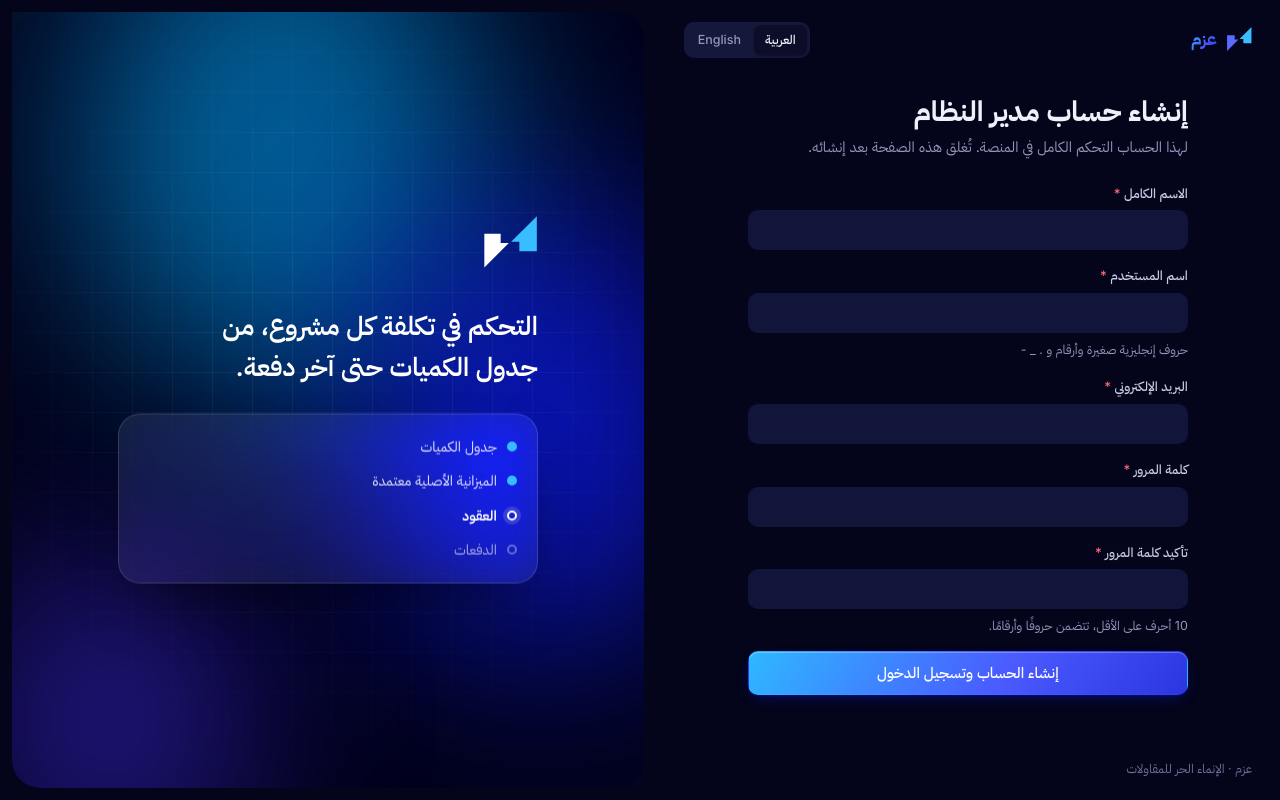
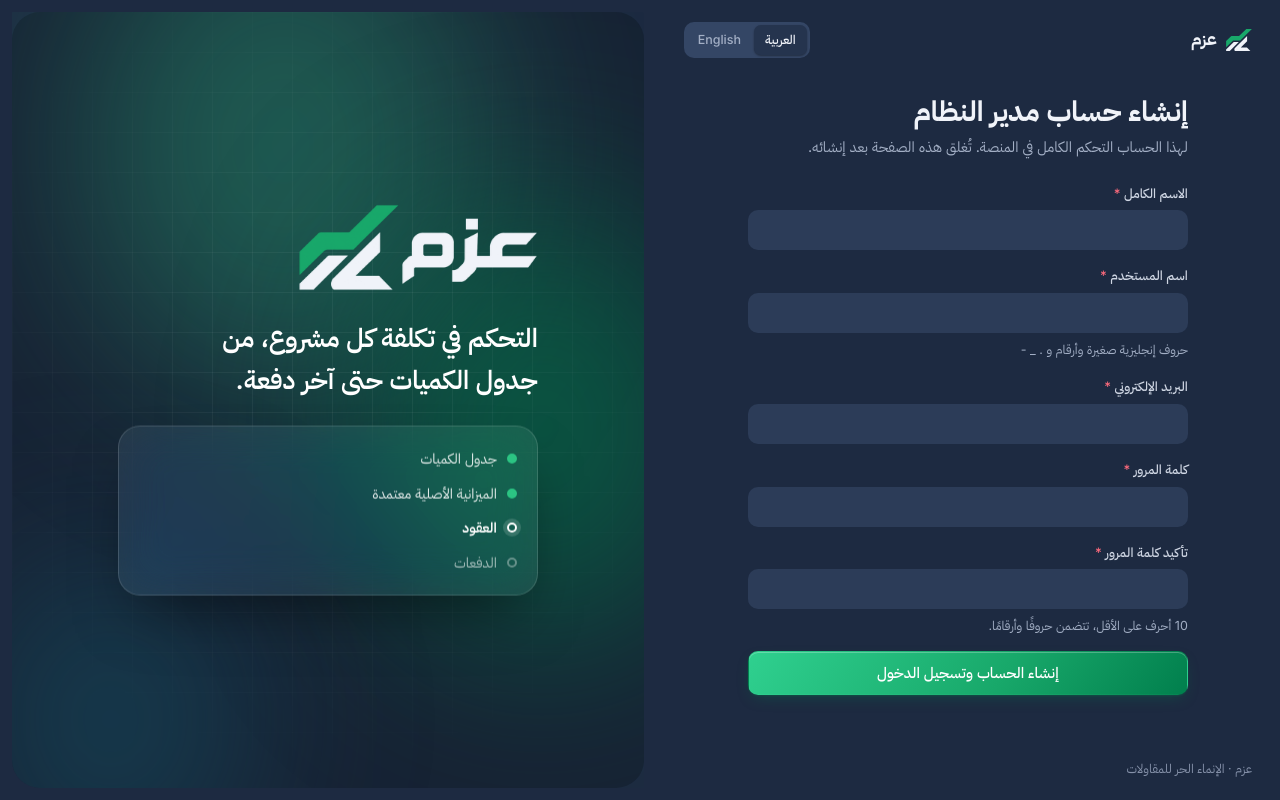
Before and after one commit to mohammadalgebaly-5492/azm, a Flask app: page /setup in a window 1280 px wide. Run offline with Flask 3, Linux system fonts and the light colour scheme; data that the repository does not hold is empty; parts of the project's set-up code (start-up, migrations or seed data) failed here and were passed over; some libraries are stand-ins or nearby versions.

Commit message:
هوية عزم الخاصة: شعار محمد، أزرار خضراء، وخلفية كحلية أفتح
- الشعار الجديد مرسوم كمتجه في mark()، والشعار الكامل في لوحة صفحة الدخول، وأيقونة جديدة للمتصفح
- حذف ملفات شعار الإنماء؛ الشركة المستخدمة تظهر باسمها فقط
- الألوان عبر الـ tokens: الأخضر للإجراءات، والخلفية #1d2a41 بدل الكحلي البنفسجي
- تحديث docs/identity.md وقواعد التصميم في CLAUDE.md

Co-Authored-By: Claude Opus 5.5 <noreply@anthropic.com>

```diff
--- a/app/static/early.js
+++ b/app/static/early.js
@@ -3,6 +3,6 @@
 (() => {
   const root = document.documentElement;
   root.style.colorScheme = "dark";
-  root.style.backgroundColor = "#04051a";
+  root.style.backgroundColor = "#1d2a41";
   root.classList.add("js");
 })();
--- a/app/static/style.css
+++ b/app/static/style.css
@@ -1,5 +1,5 @@
 /* AZM design system — follows docs/identity.md
-   One theme: the brand ink navy, with the sky → electric-blue brand gradient for actions and highlights.
+   One theme: dark navy, with the AZM green gradient (from the logo) for actions and highlights.
    All colors, radii and motion are tokens: change the look here, not in templates.
    Layout uses logical properties (inline-start/end) so one stylesheet serves Arabic (RTL) and English (LTR). */
 
@@ -17,40 +17,42 @@
   --side-w: 260px;
   --font: "Inter", "IBM Plex Sans Arabic", system-ui, -apple-system, "Segoe UI", sans-serif;
   --blur: saturate(180%) blur(20px);
-  --bg: #04051a;
-  --surface: #0c0e29;
-  --surface-2: #101233;
-  --sunken: #15183b;
-  --ink: #eef0fc;
-  --ink-2: #c9cce8;
-  --muted: #9396bb;
-  --faint: #6d7096;
-  --line: rgba(255, 255, 255, .08);
-  --line-2: rgba(255, 255, 255, .14);
-  --accent: #5b6bff;
-  --accent-hover: #7a87ff;
-  --accent-soft: rgba(91, 107, 255, .16);
-  --accent-ink: #bcc3ff;
+  --bg: #1d2a41;
+  --surface: #25344e;
+  --surface-2: #2b3b56;
+  --sunken: #344665;
+  --ink: #f0f3f9;
+  --ink-2: #cfd6e3;
+  --muted: #a3afc5;
+  --faint: #8591a9;
+  --line: rgba(255, 255, 255, .1);
+  --line-2: rgba(255, 255, 255, .16);
+  --brand: #18a86a;
+  --accent: #2cc483;
+  --accent-hover: #4fd49a;
+  --accent-soft: rgba(44, 196, 131, .16);
+  --accent-ink: #a8ecc9;
   --sky: #38bdff;
   --sky-soft: rgba(56, 189, 255, .14);
   --ok: #3fcf7f;   --ok-soft: rgba(63, 207, 127, .13);
   --warn: #f2b14a; --warn-soft: rgba(242, 177, 74, .13);
   --bad: #ff6b7d;  --bad-soft: rgba(255, 107, 125, .13);
   --violet: #a48bff; --violet-soft: rgba(164, 139, 255, .14);
-  --brand-grad: linear-gradient(125deg, #2fb8ff 0%, #4a5bff 58%, #2b35e0 100%);
-  --brand-grad-soft: linear-gradient(125deg, rgba(47, 184, 255, .16), rgba(74, 91, 255, .14));
-  --glow-a: rgba(0, 172, 255, .14);
-  --glow-b: rgba(74, 91, 255, .18);
-  --grid: rgba(140, 160, 255, .055);
+  --brand-grad: linear-gradient(125deg, #2fd08f 0%, #18a86a 58%, #017f4d 100%);
+  --brand-grad-soft: linear-gradient(125deg, rgba(47, 208, 143, .16), rgba(1, 127, 77, .14));
+  --brand-shadow: rgba(1, 127, 77, .55);
+  --glow-a: rgba(47, 208, 143, .08);
+  --glow-b: rgba(1, 127, 77, .14);
+  --grid: rgba(170, 190, 215, .05);
   --shadow-sm: 0 1px 2px rgba(0, 0, 0, .35);
   --shadow: 0 1px 2px rgba(0, 0, 0, .3), 0 8px 24px -8px rgba(0, 0, 0, .45);
   --shadow-lg: 0 2px 6px rgba(0, 0, 0, .35), 0 24px 60px -16px rgba(0, 0, 0, .6);
-  --ring: 0 0 0 4px rgba(91, 107, 255, .3);
-  --glass: rgba(12, 14, 41, .66);
-  --glass-strong: rgba(12, 14, 41, .84);
+  --ring: 0 0 0 4px rgba(44, 196, 131, .3);
+  --glass: rgba(37, 52, 78, .66);
+  --glass-strong: rgba(37, 52, 78, .84);
   --glass-line: rgba(255, 255, 255, .06);
   --highlight: inset 0 1px 0 rgba(255, 255, 255, .06);
-  --field: #12153a;
+  --field: #2c3c58;
   --c-supply: #2394d6; --c-exec: #cf7f22; --c-both: #6a78ff; --c-series: #6a78ff;
   --c-track: var(--sunken);
   color-scheme: dark;
@@ -99,8 +101,7 @@ a.code { color: var(--accent); }
   view-transition-name: sidebar; z-index: 30; }
 .brand { display: flex; align-items: center; gap: 11px; padding: 4px 10px 16px; color: var(--ink); }
 .brand:hover { color: var(--ink); }
-.brand b { display: block; font-size: 19px; font-weight: 700; line-height: 1.2; background: var(--brand-grad);
-  -webkit-background-clip: text; background-clip: text; color: transparent; }
+.brand b { display: block; font-size: 19px; font-weight: 700; line-height: 1.2; color: var(--ink); }
 .brand small { display: block; font-size: 11.5px; color: var(--muted); line-height: 1.35; }
 .nav { display: flex; flex-direction: column; gap: 1px; overflow-y: auto; flex: 1; padding-bottom: 8px; }
 .nav-group { font-size: 11px; font-weight: 600; color: var(--faint); padding: 16px 12px 6px; text-transform: uppercase; letter-spacing: .06em; }
@@ -147,7 +148,7 @@ a.code { color: var(--accent); }
 .avatar.preset { color: #fff; box-shadow: none; }
 .avatar.p-helmet { background: linear-gradient(140deg, #ffb020, #f08c00); }
 .avatar.p-crane { background: linear-gradient(140deg, var(--sky), #0a7fd6); }
-.avatar.p-compass { background: linear-gradient(140deg, #3d4bff, var(--accent)); }
+.avatar.p-compass { background: linear-gradient(140deg, #3d4bff, #5b6bff); }
 .avatar.p-blueprint { background: linear-gradient(140deg, #1f4fd1, #0b2a8f); }
 .avatar.p-square { background: linear-gradient(140deg, #8a5cf0, #5b2bc9); }
 .avatar.p-beam { background: linear-gradient(140deg, #4a5068, #262a3d); }
@@ -233,14 +234,14 @@ html.hide-guide :is(.page-head .lead, .fsection-head p, .row-label > span, .card
 .chip.warn { color: var(--warn); background: var(--warn-soft); }
 .chip.bad { color: var(--bad); background: var(--bad-soft); }
 .chip.violet { color: var(--violet); background: var(--violet-soft); }
-.chip.brand { color: #fff; background: var(--brand-grad); box-shadow: 0 6px 14px -6px rgba(13, 28, 242, .55); }
+.chip.brand { color: #fff; background: var(--brand-grad); box-shadow: 0 6px 14px -6px var(--brand-shadow); }
 .stat b { font-size: 30px; font-weight: 650; line-height: 1.15; direction: ltr; unicode-bidi: isolate; margin-top: 8px; display: block; }
 :lang(en) .stat b { letter-spacing: -.02em; }
 .stat small { font-size: 12px; color: var(--faint); }
 .stat.warn b { color: var(--warn); }
 .stat.bad b { color: var(--bad); }
 .stat.accent { background: var(--brand-grad-soft), var(--glass-strong); border-color: color-mix(in srgb, var(--accent) 22%, var(--line)); }
-.stat.hero { color: #fff; background: var(--brand-grad); border-color: transparent; box-shadow: 0 18px 40px -18px rgba(13, 28, 242, .6); }
+.stat.hero { color: #fff; background: var(--brand-grad); border-color: transparent; box-shadow: 0 18px 40px -18px var(--brand-shadow); }
 .stat.hero span, .stat.hero small, .stat.hero .stat-top > span { color: rgba(255, 255, 255, .8); }
 .stat.hero .chip { color: #fff; background: rgba(255, 255, 255, .18); }
 
@@ -312,7 +313,7 @@ td a.row-link:hover { color: var(--accent); }
 .btn:hover { background: var(--sunken); color: var(--ink); }
 .btn:active { transform: scale(.98); }
 .btn-primary { background: var(--brand-grad); border-color: transparent; color: #fff;
-  box-shadow: inset 0 1px 0 rgba(255, 255, 255, .25), 0 1px 2px rgba(13, 28, 242, .25), 0 6px 16px -6px rgba(13, 28, 242, .45); }
+  box-shadow: inset 0 1px 0 rgba(255, 255, 255, .25), 0 1px 2px rgba(1, 127, 77, .25), 0 6px 16px -6px rgba(1, 127, 77, .45); }
 .btn-primary:hover { background: var(--brand-grad); color: #fff; filter: brightness(1.08) saturate(1.05); }
 .btn-danger { color: var(--bad); }
 .btn-danger:hover { background: var(--bad-soft); border-color: color-mix(in srgb, var(--bad) 35%, var(--line-2)); color: var(--bad); }
@@ -509,7 +510,7 @@ pre.msg { white-space: pre-wrap; font: inherit; font-size: 14px; background: var
 .auth-main { display: grid; grid-template-rows: auto 1fr auto; min-width: 0; position: relative; }
 .auth-top { display: flex; align-items: center; justify-content: space-between; gap: 12px; padding: 22px 28px; }
 .auth-logo { display: inline-flex; align-items: center; gap: 9px; color: var(--ink); }
-.auth-logo b { font-size: 17px; font-weight: 700; background: var(--brand-grad); -webkit-background-clip: text; background-clip: text; color: transparent; }
+.auth-logo b { font-size: 17px; font-weight: 700; color: var(--ink); }
 .auth-center { display: grid; place-items: center; padding: 12px 24px 40px; }
 .auth-card { width: 100%; max-width: 380px; display: flex; flex-direction: column; gap: 22px; animation: fade-in .35s var(--ease) both; }
 .auth-card.wide { max-width: 440px; }
@@ -521,20 +522,20 @@ pre.msg { white-space: pre-wrap; font: inherit; font-size: 14px; background: var
 .auth-foot { padding: 20px 28px; font-size: 12.5px; color: var(--faint); }
 .auth-note { font-size: 12.5px; color: var(--muted); text-align: center; flex-direction: row !important; justify-content: center; }
 
-/* لوحة الهوية: حبر الشركة الداكن مع سحب ضوئية بألوان الشعار وشبكة مخطط هندسي */
-.auth-panel { position: relative; overflow: hidden; isolation: isolate; background: #02021a; color: #fff; margin: 12px; border-radius: 28px;
+/* لوحة الهوية: كحلي أعمق من الخلفية مع سحب ضوئية بألوان الشعار وشبكة مخطط هندسي */
+.auth-panel { position: relative; overflow: hidden; isolation: isolate; background: #172234; color: #fff; margin: 12px; border-radius: 28px;
   display: grid; place-items: center; padding: 48px; }
 .auth-panel::after { content: ""; position: absolute; inset: 0; z-index: -1;
   background-image: linear-gradient(rgba(255, 255, 255, .05) 1px, transparent 1px), linear-gradient(90deg, rgba(255, 255, 255, .05) 1px, transparent 1px);
   background-size: 40px 40px; mask-image: radial-gradient(ellipse 80% 70% at 50% 45%, #000 20%, transparent 80%); }
 .aurora { position: absolute; inset: 0; z-index: -2; }
 .aurora span { position: absolute; border-radius: 50%; filter: blur(90px); animation: aurora 18s ease-in-out infinite alternate; }
-.aurora span:nth-child(1) { width: 60%; height: 60%; top: -15%; left: 10%; background: rgba(0, 172, 255, .55); }
-.aurora span:nth-child(2) { width: 55%; height: 55%; top: 25%; right: -10%; background: rgba(13, 28, 242, .7); animation-delay: -6s; }
-.aurora span:nth-child(3) { width: 45%; height: 45%; bottom: -15%; left: -5%; background: rgba(60, 40, 220, .5); animation-delay: -12s; }
+.aurora span:nth-child(1) { width: 60%; height: 60%; top: -15%; left: 10%; background: rgba(47, 208, 143, .32); }
+.aurora span:nth-child(2) { width: 55%; height: 55%; top: 25%; right: -10%; background: rgba(1, 127, 77, .55); animation-delay: -6s; }
+.aurora span:nth-child(3) { width: 45%; height: 45%; bottom: -15%; left: -5%; background: rgba(20, 90, 110, .45); animation-delay: -12s; }
 @keyframes aurora { 0% { transform: translate3d(0, 0, 0) scale(1); } 50% { transform: translate3d(6%, 4%, 0) scale(1.08); } 100% { transform: translate3d(-4%, -3%, 0) scale(.96); } }
 .auth-panel-inner { width: 100%; max-width: 420px; display: flex; flex-direction: column; gap: 26px; }
-.panel-mark .mark polygon:first-child { fill: #fff; }
+.panel-logo { width: 240px; height: auto; }
 .panel-title { font-size: 26px; font-weight: 600; line-height: 1.35; letter-spacing: -.01em; text-wrap: balance; }
 :lang(ar) .panel-title { letter-spacing: 0; line-height: 1.6; }
 .panel-card { background: rgba(255, 255, 255, .08); border: 1px solid rgba(255, 255, 255, .14); border-radius: 22px; padding: 20px;
@@ -545,7 +546,7 @@ pre.msg { white-space: pre-wrap; font: inherit; font-size: 14px; background: var
 .panel-flow li { display: flex; align-items: center; gap: 10px; }
 .panel-flow i { width: 10px; height: 10px; border-radius: 50%; border: 2px solid rgba(255, 255, 255, .35); flex: none; }
 .panel-flow li.done { color: rgba(255, 255, 255, .9); }
-.panel-flow li.done i { background: #38bdff; border-color: #38bdff; }
+.panel-flow li.done i { background: var(--accent); border-color: var(--accent); }
 .panel-flow li.now { color: #fff; font-weight: 600; }
 .panel-flow li.now i { border-color: #fff; box-shadow: 0 0 0 4px rgba(255, 255, 255, .15); }
 
--- a/app/templates/_auth_layout.html
+++ b/app/templates/_auth_layout.html
@@ -19,7 +19,7 @@
   <aside class="auth-panel" aria-hidden="true">
     <div class="aurora"><span></span><span></span><span></span></div>
     <div class="auth-panel-inner">
-      <div class="panel-mark">{{ mark(56) }}</div>
+      <img class="panel-logo" src="{{ asset('azm-logo-dark.png') }}" width="320" height="116" alt="">
       <p class="panel-title">{{ _('Cost control for every project, from the BOQ to the final payment.') }}</p>
       <div class="panel-card">
         <ol class="panel-flow">
--- a/app/templates/_icons.html
+++ b/app/templates/_icons.html
@@ -44,5 +44,5 @@
 <svg class="ic" width="{{ size }}" height="{{ size }}" viewBox="0 0 24 24" fill="none" stroke="currentColor" stroke-width="1.7" stroke-linecap="round" stroke-linejoin="round" aria-hidden="true">{{ ICONS[name]|safe }}</svg>
 {%- endmacro -%}
 {%- macro mark(size=32) -%}
-<svg class="mark" width="{{ size }}" height="{{ (size*46/48)|round|int }}" viewBox="0 0 48 46" aria-hidden="true"><polygon points="2,15 16,15 16,23 23,23 2,44" fill="var(--accent)"/><polygon points="47,0 47,30 32,30 32,22 25,22" fill="var(--sky)"/></svg>
+<svg class="mark" width="{{ size }}" height="{{ (size*450/527)|round|int }}" viewBox="0 0 527 450" aria-hidden="true"><polygon points="413,0 527,0 289,235 149,235 138,238 0,371 0,248 101,149 113,144 264,144" fill="var(--brand)"/><polygon points="429,145 429,251 300,376 426,376 496,450 182,450 173,439 169,427 169,413 175,396" fill="var(--ink)"/><polygon points="156,268 258,268 75,450 0,450 0,419" fill="var(--ink)"/></svg>
 {%- endmacro -%}
--- a/app/templates/base.html
+++ b/app/templates/base.html
@@ -9,7 +9,8 @@
 <link rel="preload" href="{{ url_for('static', filename='fonts/inter-latin-wght.woff2') }}" as="font" type="font/woff2" crossorigin>
 {% if lang == 'ar' %}{% for w in (400, 500, 600) %}<link rel="preload" href="{{ url_for('static', filename='fonts/plex-arabic-%d.woff2' % w) }}" as="font" type="font/woff2" crossorigin>{% endfor %}{% endif %}
 <link rel="stylesheet" href="{{ asset('style.css') }}">
-<link rel="icon" href="{{ url_for('static', filename='logo-mark.png') }}">
+<link rel="icon" href="{{ asset('azm-icon.png') }}">
+<link rel="apple-touch-icon" href="{{ asset('azm-icon.png') }}">
 <script src="{{ asset('app.js') }}" defer></script>
 </head>
 <body>
```
Also changed, not shown: CLAUDE.md (+3 -3 lines), docs/identity.md (+17 -16 lines), docs/progress.md (+10 -2 lines), app/static/azm-icon.png (added), app/static/azm-logo-dark.png (added), app/static/brand-strip.png (deleted), app/static/logo-lockup.png (deleted), app/static/logo-mark.png (deleted), 1 other file.
